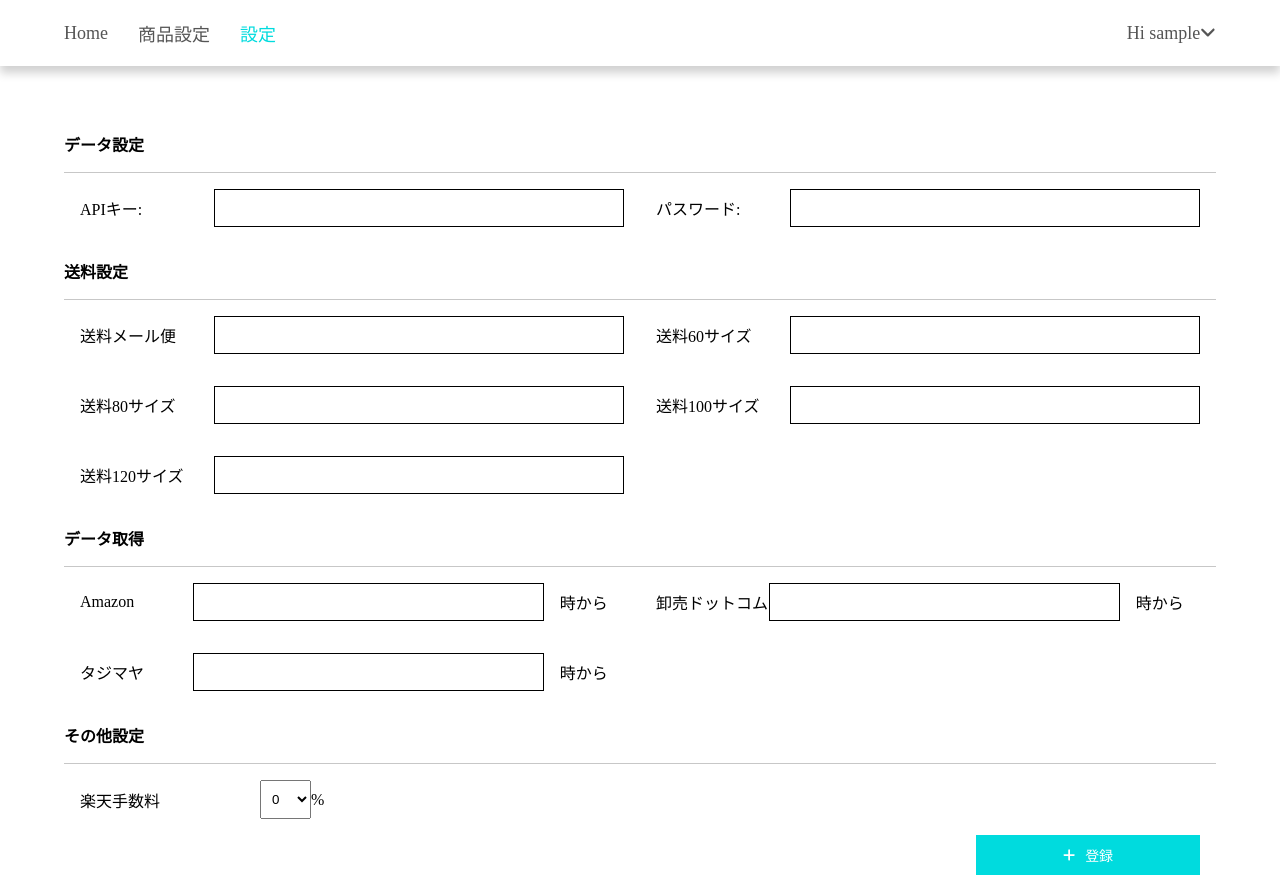
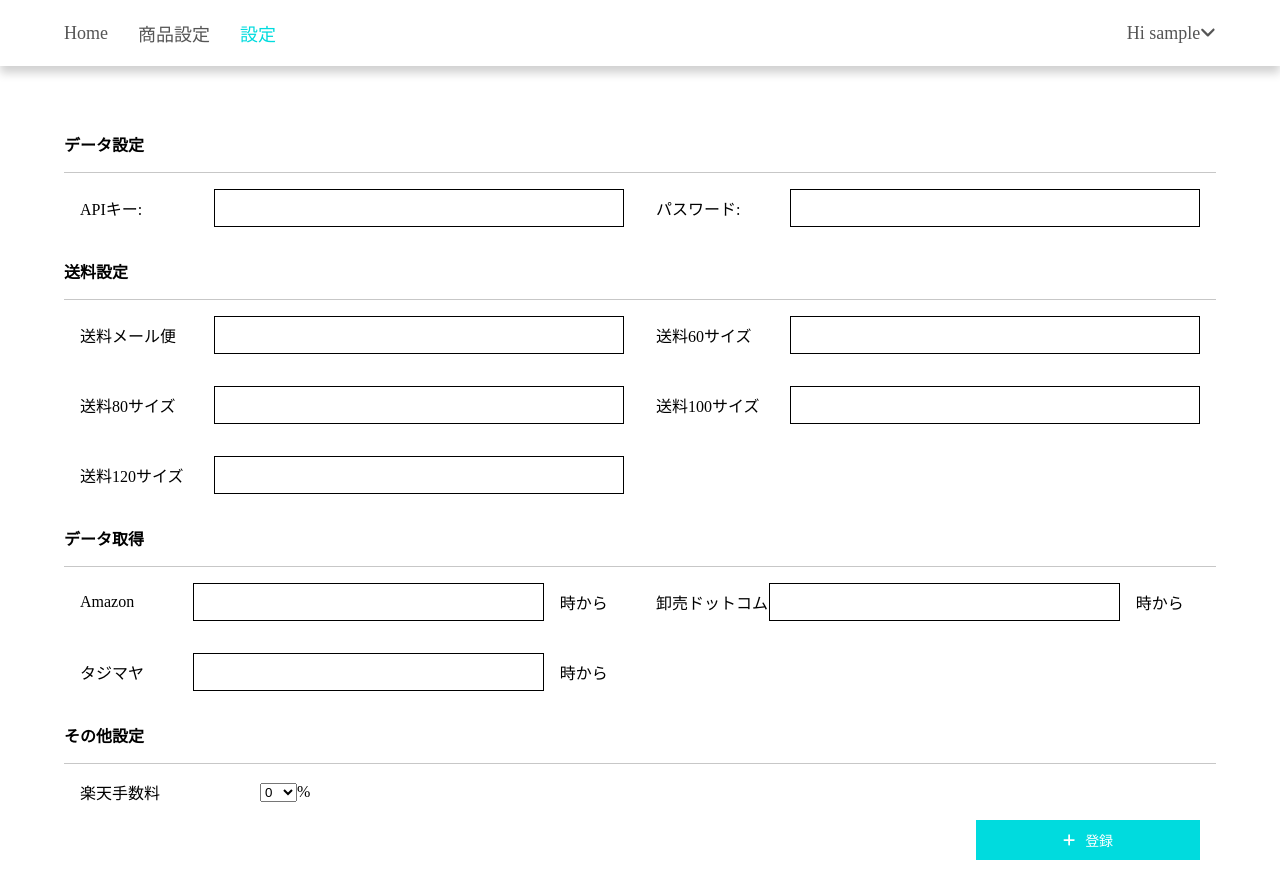
Before and after one commit to L-Nova0211/rakuten_mng_front_end, a React (Create React App) app: page /setting in a window 1280 px wide. Built offline with nearby package versions, Linux system fonts and the light colour scheme; no server answers; sample sign-in values are in the browser's storage; a web font is replaced by a local one.

Commit message:
fix setting page

```diff
--- a/src/page/Setting.jsx
+++ b/src/page/Setting.jsx
@@ -134,7 +134,7 @@ export default function Setting() {
                 <div className="input p-1">
                     <div className="input">
                         <label>楽天手数料</label>
-                        <select style={{padding: "10px 7px"}} name="rakutenFee" value={state['rakutenFee']} onChange={handleChange}>
+                        <select name="rakutenFee" value={state['rakutenFee']} onChange={handleChange}>
                             <option value="0">0</option>
                             <option value="8">8</option>
                             <option value="10">10</option>
```
